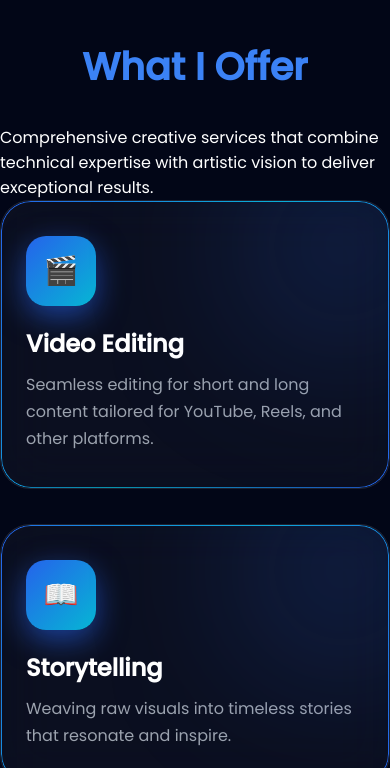
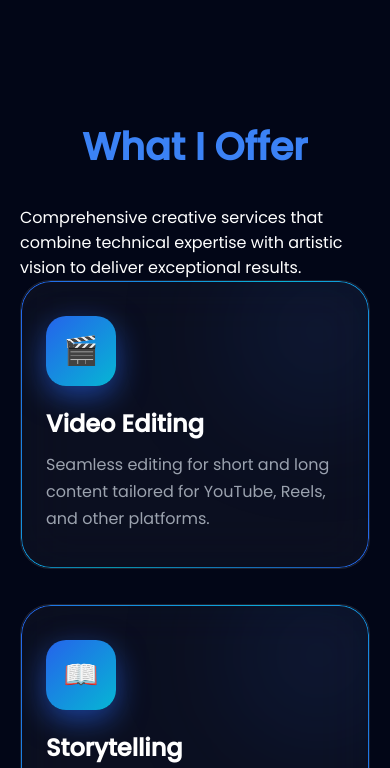
Before and after one commit to rohit0011sharma0022-source/amit-portfolio, a plain HTML site: page index.html in a window 390 px wide. Shown: the part 2069-2837 px from the top of the page. Drawn offline with Linux system fonts and the light colour scheme.

Commit message:
Update index.html

```diff
--- a/index.html
+++ b/index.html
@@ -374,17 +374,21 @@ animation:borderMove 4s linear infinite;
 }
 
 /* FLOATING LIGHT */
+.offer-card{
+overflow:hidden;
+}
 
 .offer-card::after{
 content:'';
 position:absolute;
-width:250px;
-height:250px;
-background:radial-gradient(circle, rgba(37,99,235,0.25), transparent);
-top:-80px;
-right:-80px;
-filter:blur(70px);
+width:180px;
+height:180px;
+background:radial-gradient(circle, rgba(37,99,235,0.18), transparent);
+top:-40px;
+right:-40px;
+filter:blur(60px);
 }
+
 
 /* ICON */
 
@@ -418,6 +422,12 @@ line-height:1.7;
 .offer-card:hover{
 transform:rotateX(6deg) rotateY(-6deg) scale(1.02);
 box-shadow:0 30px 60px rgba(0,0,0,0.6);
+}
+
+.offer-section{
+padding:80px 20px;
+position:relative;
+z-index:1;
 }
 
 
@@ -552,6 +562,13 @@ nav.active{display:block;}
 nav a{display:block;margin:10px 0;}
 .menu{display:block;}
 .work-title{font-size:32px;}
+}@media(max-width:768px){
+.offer-card:hover{
+transform:none;
+}
+}
+  .skills-section{
+margin-top:80px;
 }
 
 </style>
@@ -831,6 +848,7 @@ observer2.observe(card);
 
 
 /* 3D MOUSE TILT */
+if(window.innerWidth > 768){
 
 cards.forEach(card=>{
 card.addEventListener("mousemove", e=>{
@@ -848,6 +866,9 @@ card.addEventListener("mouseleave", ()=>{
 card.style.transform = "rotateX(0) rotateY(0) scale(1)";
 });
 });
+
+}
+
 </script>
 
 </body>
```
